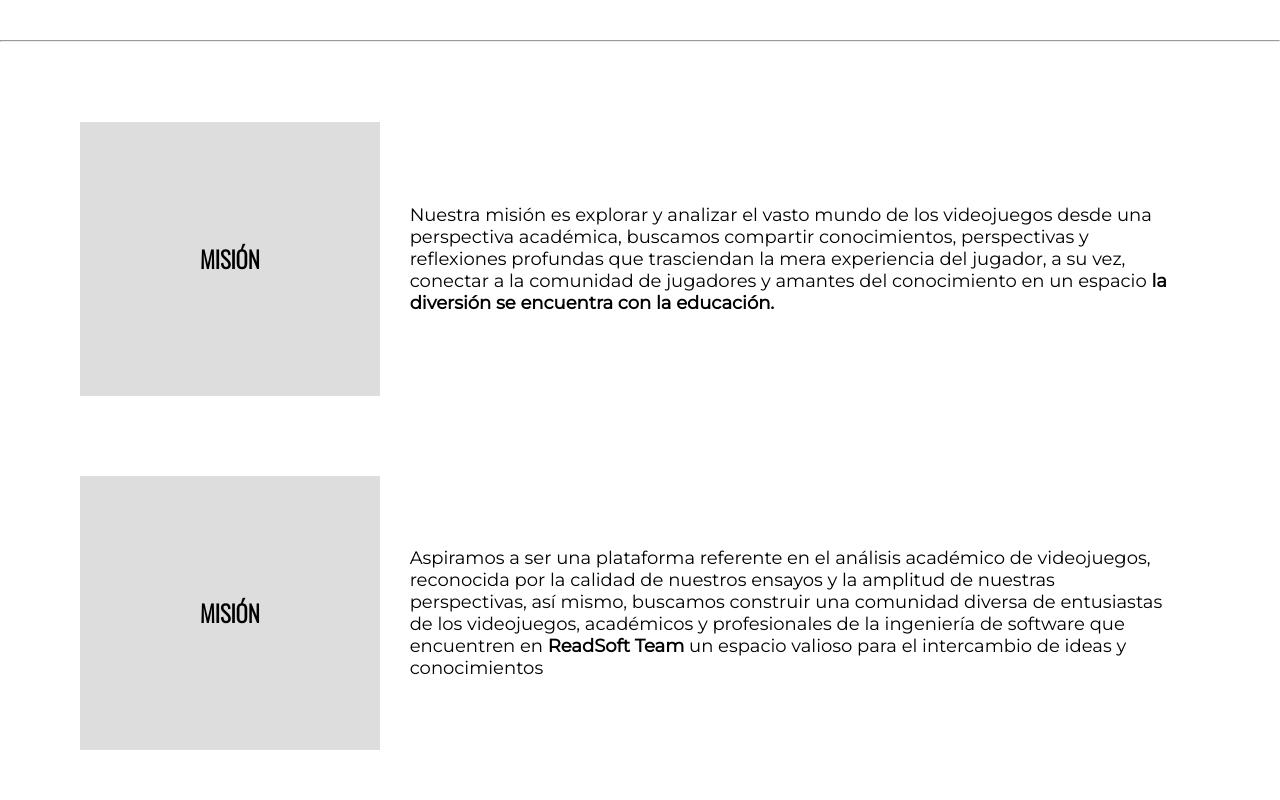
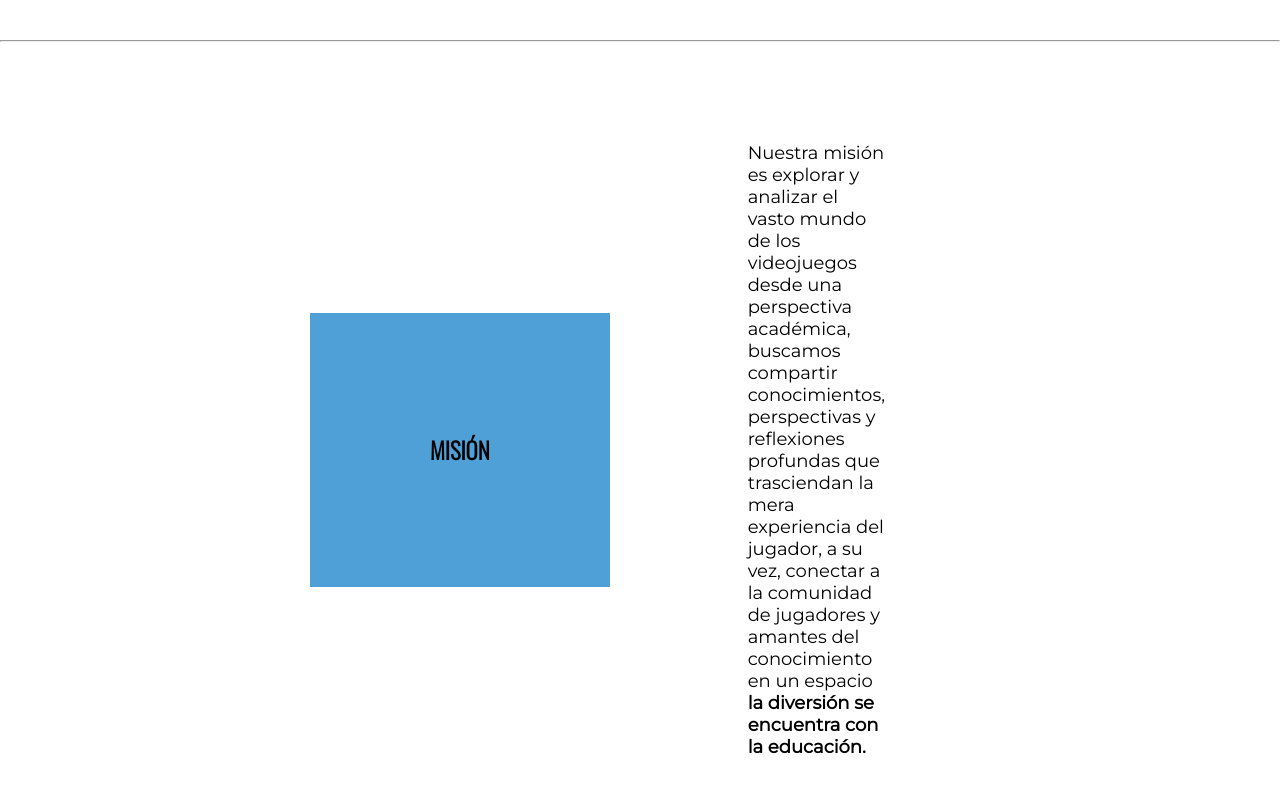
Before and after one commit to Hecze/ReadSoftTeam, a Next.js app: page /presentacion in a window 1280 px wide. Shown: the part 1260-2060 px from the top of the page. Built offline with nearby package versions, Linux system fonts and the light colour scheme; no server answers.

Commit message:
data base agreadada

```diff
--- a/src/components/Presentation.jsx
+++ b/src/components/Presentation.jsx
@@ -26,7 +26,7 @@
       </div>
 
       <div className="cualidades">
-      <h1>MISIÓN</h1>
+      <h1>VISION</h1>
         <p>Aspiramos a ser una plataforma referente en el análisis académico de videojuegos, reconocida por la calidad de nuestros ensayos y la amplitud de nuestras perspectivas, así mismo, buscamos construir una comunidad diversa de entusiastas de los videojuegos, académicos y profesionales de la ingeniería de software que encuentren en <b>ReadSoft Team</b> un espacio valioso para el intercambio de ideas y conocimientos</p>
       </div>
 
--- a/src/styles/present.css
+++ b/src/styles/present.css
@@ -84,10 +84,12 @@
 
 .cualidades > h1{
     text-align: center;
-    background-color: #ddd;
+    background-color: #4fa0d6;
     padding: 120px;
+    margin-left: 10rem;
 }
 
 .cualidades > p{
-    padding: 0 30px;
+    padding: 0 6rem;
+    margin-right: 10rem;
 }
```
Also changed, not shown: src/components/Ensayos.jsx (+6 -1 lines), src/styles/ensayos.css (+14 -5 lines).
